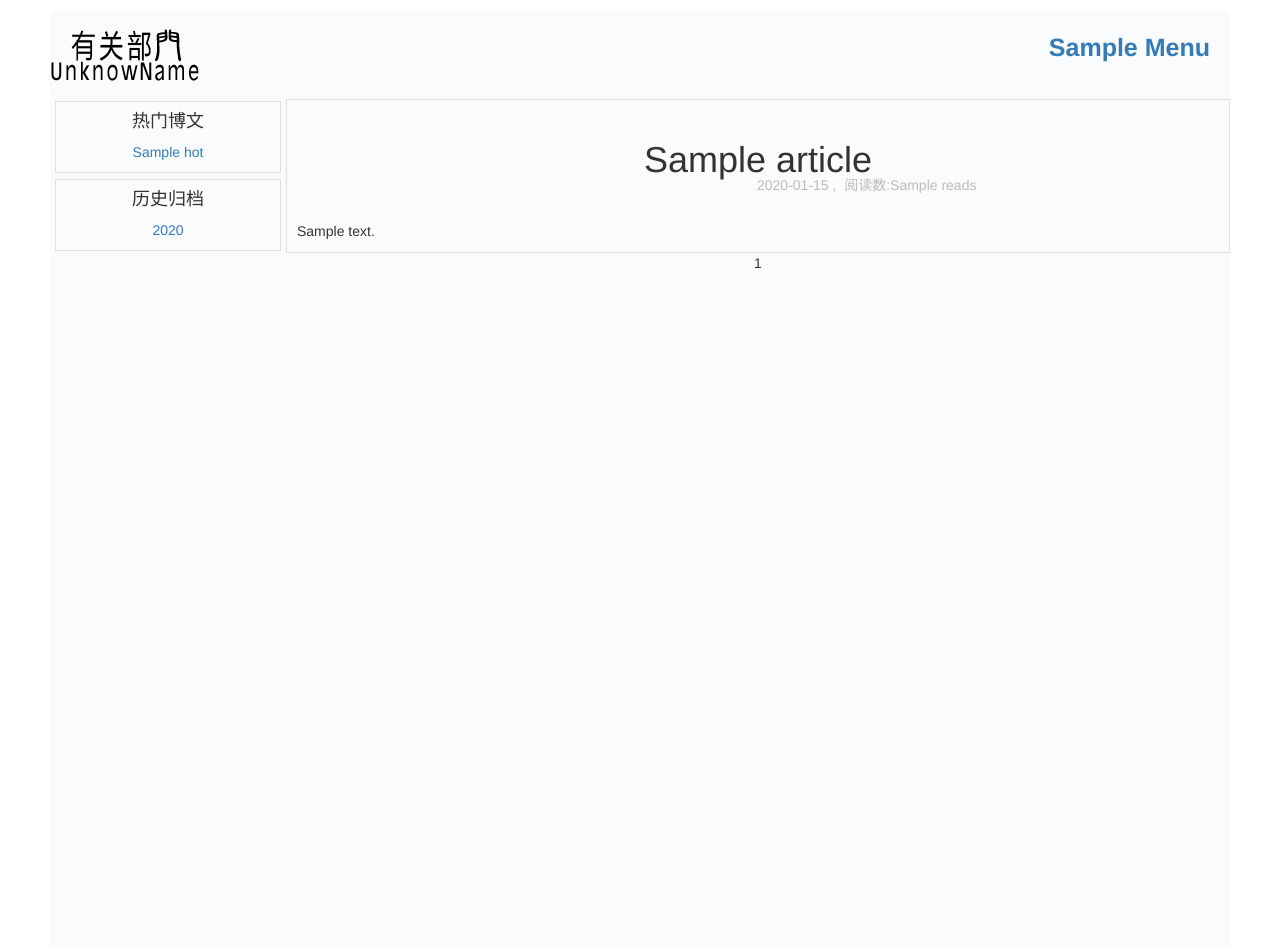
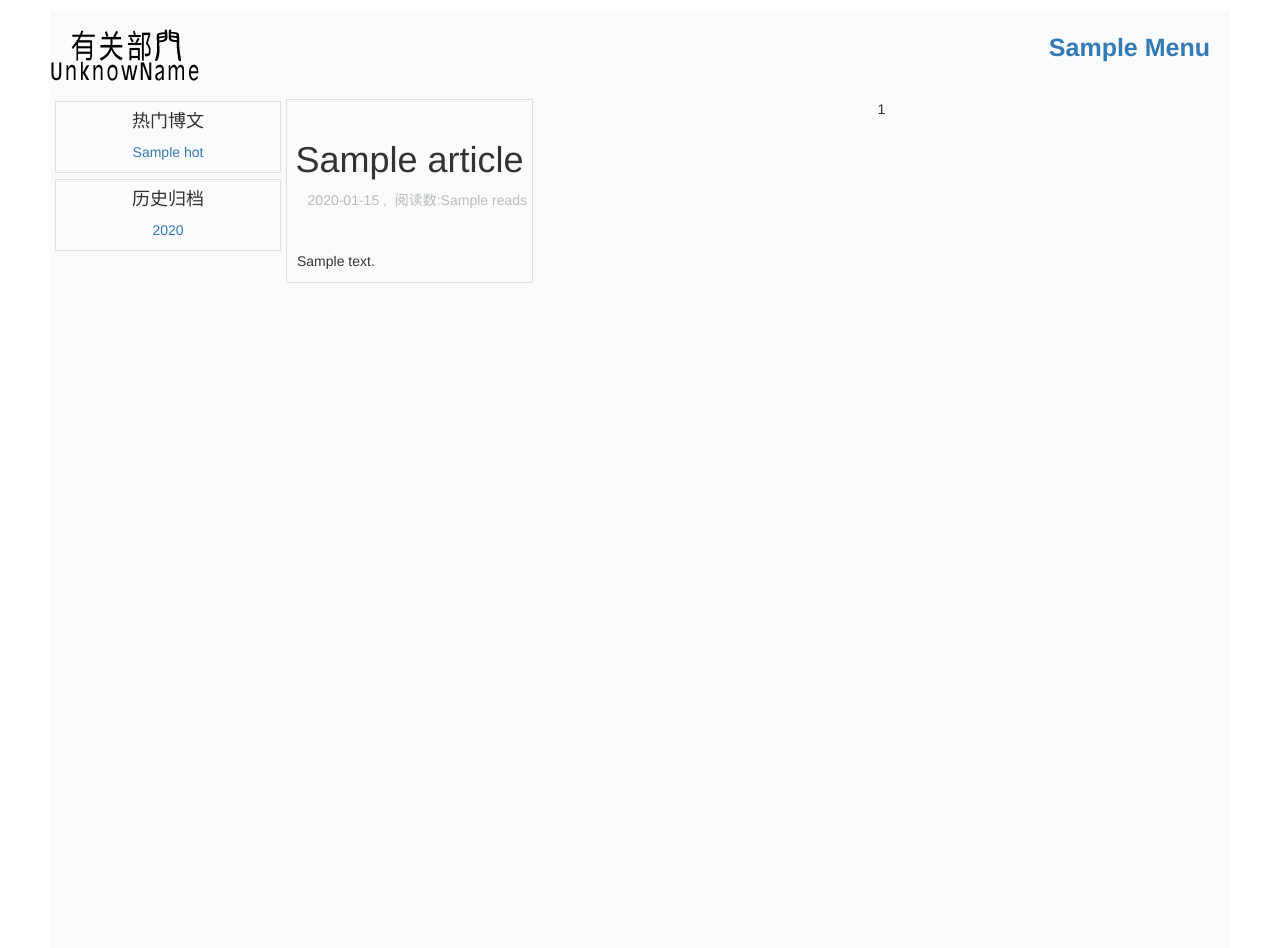
Before and after one commit to UnknowName/unknowname, a Django app: template blog/templates/article_detail.html in a window 1280 px wide. Shown: the top 948 px of the page. Run offline with Django 3.2, Linux system fonts and the light colour scheme; the template is opened without the code that fills it: most values are stand-ins (such as "Sample title", 1, 10 or a date in 2020); some libraries are stand-ins or nearby versions.

Commit message:
修复CSS样式不兼容IE内核

```diff
--- a/blog/static/css/detail.css
+++ b/blog/static/css/detail.css
@@ -40,7 +40,6 @@
 
 
 .main #main-left{
-	#background: blueviolet;
 	float: left;
 	min-width: 20%;
 	min-height: 850px;
@@ -54,7 +53,6 @@
 
 
 .main #main-left-hot {
-    #max-width: 300px;
     margin: 2px 5px;
     border: solid 1px #dedfe2;
 }
@@ -63,8 +61,7 @@
 .main #main-right {
     float: left;
 	max-width: 80%;
-	min-width: 80%;
-	#min-height: 850px;
+	min-width: 100px;
     border: solid 1px #dedfe2;
     position: relative;
 }
@@ -72,7 +69,6 @@
 #main-right .art_content {
     text-align: left;
     padding:1px 10px;
-    #border: solid 1px #dedfe2;
 }
 
 
@@ -82,10 +78,6 @@
 
 .art_date {
     color: #babcbd;
-    #background: green;
-    position: absolute;
-    top: 75px;
-    left: 470px;
 }
 
 .clear {
@@ -96,7 +88,6 @@
 .footer {
     clear: both;
     text-align: center;
-	#background: lightskyblue;
     min-height: 30px;
     width: auto;
     margin-top: 100px auto;
--- a/blog/templates/article_detail.html
+++ b/blog/templates/article_detail.html
@@ -27,12 +27,12 @@
 
 
 {% block right %}
-<h1 class='art_title'>
-    {{ article.title }}
-</h1>
+<div class="art_title">
+    <h1>{{ article.title }}</h1>
 <span class="art_date">
-    {{ article.create_date|date:"Y-m-d" }}&nbsp;,&nbsp; 阅读数:{{ article.reads }}
+    &nbsp;&nbsp;&nbsp;&nbsp;{{ article.create_date|date:"Y-m-d" }}&nbsp;,&nbsp; 阅读数:{{ article.reads }}
 </span>
+</div>
 <div class="art_content">
     {% autoescape off %}
     <p>{{ article.content|escape|linebreaksbr }}</p>
```
